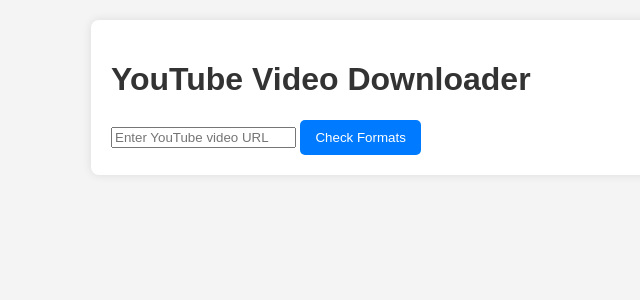
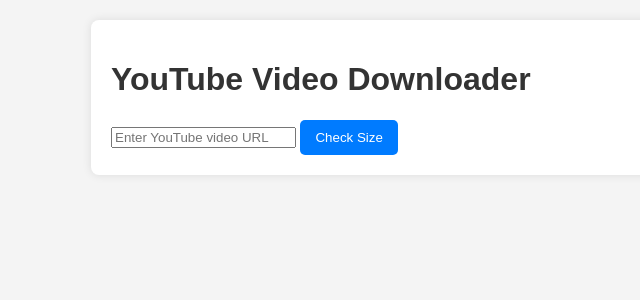
Before and after one commit to Sengkue/download-videos, a Flask app: page / in a window 1280 px wide. Shown: the top 300 px of the page, without its empty margins (229-869 px from the left). Run offline with Flask 3, Linux system fonts and the light colour scheme.

Commit message:
commit Wed 10/09/2024 21:46:49.20

```diff
--- a/templates/index.html
+++ b/templates/index.html
@@ -11,7 +11,7 @@
         <h1>YouTube Video Downloader</h1>
         <form action="/check" method="post">
             <input type="text" name="url" placeholder="Enter YouTube video URL" required>
-            <button type="submit">Check Formats</button>
+            <button type="submit">Check Size</button>
         </form>
     </div>
 </body>
```
